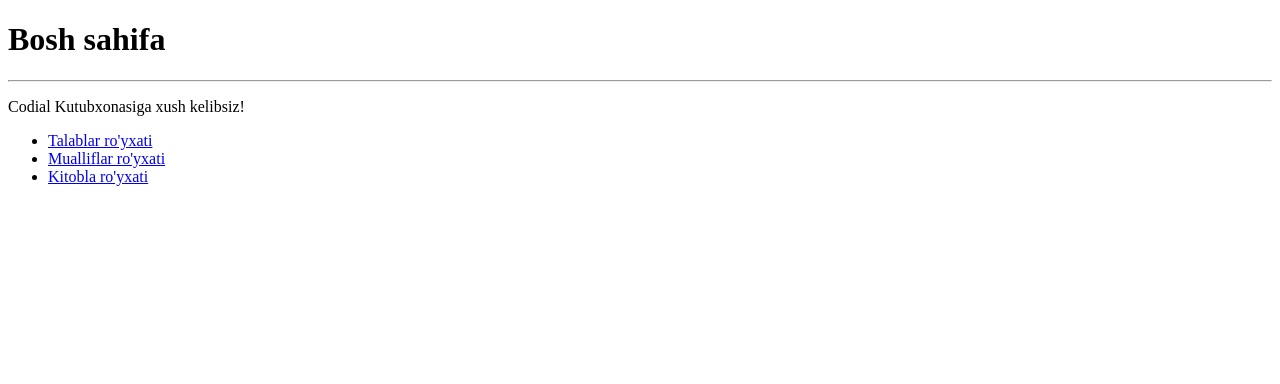
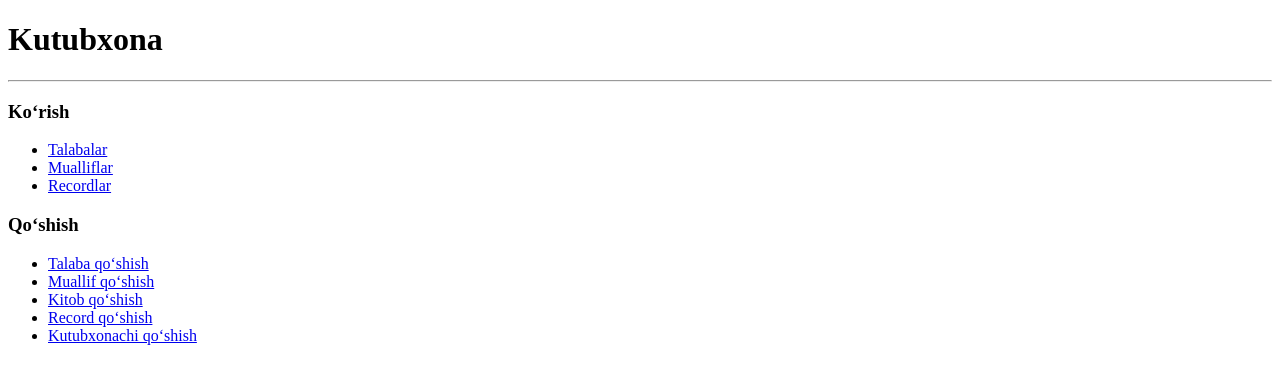
Before and after one commit to khusanaliturdaliyev-hub/firsthub, a Django app: page / in a window 1280 px wide. Shown: the top 384 px of the page. Run offline with Django 5.2, Linux system fonts and the light colour scheme.

Commit message:
Initial Django library project

```diff
--- a/core/urls.py
+++ b/core/urls.py
@@ -1,21 +1,27 @@
 from django.contrib import admin
 from django.urls import path
-
-from main.views import *
+from main import views
 
 urlpatterns = [
-    path('admin/', admin.site.urls),
+    path("admin/", admin.site.urls),
 
-    path('hello/', hello_view, name='hello'),
+    path("", views.home_view, name="home"),
+    path("hello/", views.hello_view, name="hello"),
 
-    path('', home_view, name='home'),
+    path("students/", views.students_view, name="students"),
+    path("students/<int:student_id>/", views.student_details_view, name="student_detail"),
 
-    path('students/', students_view, name='students'),
+    path("mualliflar/", views.mualliflar_view, name="mualliflar"),
+    path("mualliflar/<int:muallif_id>/", views.muallif_view, name="muallif_detail"),
+    path("mualliflar/<int:muallif_id>/delete/", views.muallif_delete_view, name="muallif_delete"),
 
-    path('students/<int:student_id>/', student_details_view),
+    path("records/", views.records_view, name="records"),
+    path("records/<int:record_id>/delete/", views.record_delete_view, name="record_delete"),
 
-    path('mualliflar/', mualliflar_view, name='mualliflar'),
-
-    path('mualliflar/<int:muallif_id>/', muallif_view),
+    path("students/create/", views.talaba_create_view, name="talaba_create"),
+    path("mualliflar/create/", views.muallif_create_view, name="muallif_create"),
+    path("kitoblar/create/", views.kitob_create_view, name="kitob_create"),
+    path("records/create/", views.record_create_view, name="record_create"),
+    path("kutubxonachilar/create/", views.kutubxonachi_create_view, name="kutubxonachi_create"),
 
 ]
--- a/main/views.py
+++ b/main/views.py
@@ -1,47 +1,356 @@
-from django.shortcuts import render
-from django.http import HttpResponse
+from django.shortcuts import render, redirect
+from django.http import Http404
 
 from .models import *
-
-def hello_view(request):
-    return HttpResponse(
-    """
-    <H1>Hello World!</H1>
-    <hr>
-    <p>from view</p>
-    """
-    )
 
 
 def home_view(request):
     return render(request, "home.html")
 
+
+def hello_view(request):
+    return render(request, "home.html")
+
+
+# -------------------------
+# Talabalar: list + sort
+# -------------------------
 def students_view(request):
-    talabalar = Talaba.objects.all()
-    data = {
-        'talabalar': talabalar,
+    sort = (request.GET.get("sort") or "ism").strip()
+
+    allowed = {
+        "ism": "ism",
+        "-ism": "-ism",
+        "kurs": "kurs",
+        "-kurs": "-kurs",
     }
-    return render(request, "students.html", context=data)
+    order_by = allowed.get(sort, "ism")
+
+    talabalar = Talaba.objects.all().order_by(order_by)
+
+    return render(request, "students.html", {
+        "talabalar": talabalar,
+        "sort": sort,
+    })
+
 
 def student_details_view(request, student_id):
-    talaba = Talaba.objects.get(id=student_id)
-    data = {
-        'talaba': talaba,
-    }
-    return render(request, "student.html", context=data)
+    try:
+        talaba = Talaba.objects.get(id=student_id)
+    except Talaba.DoesNotExist:
+        raise Http404("Talaba topilmadi")
+
+    return render(request, "student.html", {"talaba": talaba})
 
 
+# -------------------------
+# Mualliflar: search + detail + delete
+# -------------------------
 def mualliflar_view(request):
+    q = (request.GET.get("q") or "").strip()
+
     mualliflar = Muallif.objects.all()
-    context = {
-        'mualliflar' : mualliflar,
-    }
-    return render(request, "mualliflar.html", context)
+
+    if q:
+        mualliflar = mualliflar.filter(ism__icontains=q)
+
+    mualliflar = mualliflar.order_by("ism")
+
+    return render(request, "mualliflar.html", {
+        "mualliflar": mualliflar,
+        "q": q,
+    })
+
 
 def muallif_view(request, muallif_id):
-    muallif = Muallif.objects.get(id=muallif_id)
+    try:
+        muallif = Muallif.objects.get(id=muallif_id)
+    except Muallif.DoesNotExist:
+        raise Http404("Muallif topilmadi")
 
-    context = {
-        'muallif': muallif,
-    }
-    return render(request, "muallif.html", context)
+    kitoblar = Kitob.objects.filter(muallif=muallif).order_by("nom")
+
+    return render(request, "muallif.html", {
+        "muallif": muallif,
+        "kitoblar": kitoblar,
+    })
+
+
+def muallif_delete_view(request, muallif_id):
+    try:
+        muallif = Muallif.objects.get(id=muallif_id)
+    except Muallif.DoesNotExist:
+        raise Http404("Muallif topilmadi")
+
+    if request.method == "POST":
+        muallif.delete()
+        return redirect("mualliflar")
+
+    return render(request, "confirm_delete.html", {
+        "title": "Muallifni o‘chirish",
+        "object_name": muallif.ism,
+        "back_url_name": "muallif_detail",
+        "back_url_id": muallif.id,
+    })
+
+
+# -------------------------
+# Recordlar: search + delete
+# -------------------------
+def records_view(request):
+    q = (request.GET.get("q") or "").strip()
+
+    records = Record.objects.select_related("talaba", "kitob", "kutubxonachi").all()
+
+    if q:
+        records = records.filter(talaba__ism__icontains=q)
+
+    records = records.order_by("-olingan_sana")
+
+    return render(request, "records.html", {
+        "records": records,
+        "q": q,
+    })
+
+
+def record_delete_view(request, record_id):
+    try:
+        record = Record.objects.select_related("talaba", "kitob").get(id=record_id)
+    except Record.DoesNotExist:
+        raise Http404("Record topilmadi")
+
+    if request.method == "POST":
+        record.delete()
+        return redirect("records")
+
+    return render(request, "confirm_delete.html", {
+        "title": "Recordni o‘chirish",
+        "object_name": str(record),
+        "back_url_name": "records",
+        "back_url_id": None,
+    })
+
+
+# -------------------------
+# 1) Talaba qo'shish
+# -------------------------
+def talaba_create_view(request):
+    if request.method == "POST":
+        ism = (request.POST.get("ism") or "").strip()
+        guruh = (request.POST.get("guruh") or "").strip()
+        kurs = (request.POST.get("kurs") or "").strip()
+        kitob_soni = (request.POST.get("kitob_soni") or "").strip()
+
+        errors = []
+        if not ism:
+            errors.append("Ism kiritilishi shart.")
+        if kurs and not kurs.isdigit():
+            errors.append("Kurs faqat son bo‘lishi kerak.")
+        if kitob_soni and not kitob_soni.isdigit():
+            errors.append("Kitob soni faqat son bo‘lishi kerak.")
+
+        if not errors:
+            Talaba.objects.create(
+                ism=ism,
+                guruh=guruh or None,
+                kurs=int(kurs) if kurs else 1,
+                kitob_soni=int(kitob_soni) if kitob_soni else 0,
+            )
+            return redirect("students")
+
+        return render(request, "talaba_create.html", {"errors": errors, "data": request.POST})
+
+    return render(request, "talaba_create.html")
+
+
+# -------------------------
+# 2) Kitob qo'shish
+# -------------------------
+def kitob_create_view(request):
+    mualliflar = Muallif.objects.all().order_by("ism")
+
+    if request.method == "POST":
+        nom = (request.POST.get("nom") or "").strip()
+        janr = (request.POST.get("janr") or "").strip()
+        sahifa = (request.POST.get("sahifa") or "").strip()
+        muallif_id = (request.POST.get("muallif_id") or "").strip()
+
+        errors = []
+        if not nom:
+            errors.append("Kitob nomi kiritilishi shart.")
+        if not janr:
+            errors.append("Janr kiritilishi shart.")
+        if not sahifa or not sahifa.isdigit():
+            errors.append("Sahifa son bo‘lishi shart.")
+        if not muallif_id or not muallif_id.isdigit():
+            errors.append("Muallif tanlanishi shart.")
+
+        muallif = None
+        if muallif_id.isdigit():
+            try:
+                muallif = Muallif.objects.get(id=int(muallif_id))
+            except Muallif.DoesNotExist:
+                errors.append("Muallif topilmadi.")
+
+        if not errors:
+            Kitob.objects.create(
+                nom=nom,
+                janr=janr,
+                sahifa=int(sahifa),
+                muallif=muallif,
+            )
+            return redirect("home")
+
+        return render(request, "kitob_create.html", {
+            "errors": errors,
+            "data": request.POST,
+            "mualliflar": mualliflar,
+        })
+
+    return render(request, "kitob_create.html", {"mualliflar": mualliflar})
+
+
+# -------------------------
+# 3) Muallif qo'shish
+# -------------------------
+def muallif_create_view(request):
+    jins_choices = Muallif.JINS  # (("Erkak,", "Erkak"), ("Ayol","Ayol"))
+
+    if request.method == "POST":
+        ism = (request.POST.get("ism") or "").strip()
+        jins = (request.POST.get("jins") or "").strip()
+        t_sana = (request.POST.get("t_sana") or "").strip()
+        kitob_soni = (request.POST.get("kitob_soni") or "").strip()
+        tirik = request.POST.get("tirik") == "on"
+
+        allowed_jins = [c[0] for c in jins_choices]
+
+        errors = []
+        if not ism:
+            errors.append("Ism kiritilishi shart.")
+        if jins not in allowed_jins:
+            errors.append("Jins noto‘g‘ri tanlangan.")
+        if kitob_soni and (not kitob_soni.isdigit()):
+            errors.append("Kitob soni son bo‘lishi kerak.")
+        # t_sana bo'sh bo'lsa ham mumkin (null)
+        # format HTML date: YYYY-MM-DD
+
+        if not errors:
+            Muallif.objects.create(
+                ism=ism,
+                jins=jins,
+                t_sana=t_sana or None,
+                kitob_soni=int(kitob_soni) if kitob_soni else None,
+                tirik=tirik,
+            )
+            return redirect("mualliflar")
+
+        return render(request, "muallif_create.html", {
+            "errors": errors,
+            "data": request.POST,
+            "jins_choices": jins_choices,
+        })
+
+    return render(request, "muallif_create.html", {"jins_choices": jins_choices})
+
+
+# -------------------------
+# 4) Record qo'shish
+# -------------------------
+def record_create_view(request):
+    talabalar = Talaba.objects.all().order_by("ism")
+    kitoblar = Kitob.objects.all().order_by("nom")
+    kutubxonachilar = Kutubxonachi.objects.all().order_by("ism")
+
+    if request.method == "POST":
+        talaba_id = (request.POST.get("talaba_id") or "").strip()
+        kitob_id = (request.POST.get("kitob_id") or "").strip()
+        kutubxonachi_id = (request.POST.get("kutubxonachi_id") or "").strip()
+        qaytargan_sana = (request.POST.get("qaytargan_sana") or "").strip()
+
+        errors = []
+        if not talaba_id.isdigit():
+            errors.append("Talaba tanlanishi shart.")
+        if not kitob_id.isdigit():
+            errors.append("Kitob tanlanishi shart.")
+        if not kutubxonachi_id.isdigit():
+            errors.append("Kutubxonachi tanlanishi shart.")
+
+        talaba = kitob = kutubxonachi = None
+
+        if talaba_id.isdigit():
+            try:
+                talaba = Talaba.objects.get(id=int(talaba_id))
+            except Talaba.DoesNotExist:
+                errors.append("Talaba topilmadi.")
+
+        if kitob_id.isdigit():
+            try:
+                kitob = Kitob.objects.get(id=int(kitob_id))
+            except Kitob.DoesNotExist:
+                errors.append("Kitob topilmadi.")
+
+        if kutubxonachi_id.isdigit():
+            try:
+                kutubxonachi = Kutubxonachi.objects.get(id=int(kutubxonachi_id))
+            except Kutubxonachi.DoesNotExist:
+                errors.append("Kutubxonachi topilmadi.")
+
+        if not errors:
+            Record.objects.create(
+                talaba=talaba,
+                kitob=kitob,
+                kutubxonachi=kutubxonachi,
+                qaytargan_sana=qaytargan_sana or None,
+            )
+            return redirect("records")
+
+        return render(request, "record_create.html", {
+            "errors": errors,
+            "data": request.POST,
+            "talabalar": talabalar,
+            "kitoblar": kitoblar,
+            "kutubxonachilar": kutubxonachilar,
+        })
+
+    return render(request, "record_create.html", {
+        "talabalar": talabalar,
+        "kitoblar": kitoblar,
+        "kutubxonachilar": kutubxonachilar,
+    })
+
+
+# -------------------------
+# 5) Kutubxonachi qo'shish (ish_vaqti select)
+# -------------------------
+def kutubxonachi_create_view(request):
+    # select uchun variantlar (HH:MM)
+    time_options = [
+        "08:00", "09:00", "10:00", "11:00", "12:00",
+        "13:00", "14:00", "15:00", "16:00", "17:00", "18:00",
+    ]
+
+    if request.method == "POST":
+        ism = (request.POST.get("ism") or "").strip()
+        ish_vaqti = (request.POST.get("ish_vaqti") or "").strip()
+
+        errors = []
+        if not ism:
+            errors.append("Ism kiritilishi shart.")
+        if ish_vaqti and ish_vaqti not in time_options:
+            errors.append("Ish vaqti noto‘g‘ri tanlangan.")
+
+        if not errors:
+            Kutubxonachi.objects.create(
+                ism=ism,
+                ish_vaqti=ish_vaqti or None,
+            )
+            return redirect("home")
+
+        return render(request, "kutubxonachi_create.html", {
+            "errors": errors,
+            "data": request.POST,
+            "time_options": time_options,
+        })
+
+    return render(request, "kutubxonachi_create.html", {"time_options": time_options})
--- a/templates/home.html
+++ b/templates/home.html
@@ -1,23 +1,24 @@
-<!DOCTYPE html>
-<html lang="en">
-<head>
-    <meta charset="UTF-8">
-    <title>Kutubxona | Bosh sahifa</title>
-</head>
+<!doctype html>
+<html lang="uz">
+<head><meta charset="utf-8"><meta name="viewport" content="width=device-width, initial-scale=1"><title>Home</title></head>
 <body>
-    <h1>Bosh sahifa</h1>
-    <hr>
-    <p>Codial Kutubxonasiga xush kelibsiz!</p>
-    <ul>
-        <li>
-            <a href="/students/">Talablar ro'yxati</a>
-        </li>
-        <li>
-            <a href="/mualliflar/ ">Mualliflar ro'yxati</a>
-        </li>
-        <li>
-            <a href="#">Kitobla ro'yxati</a>
-        </li>
-    </ul>
+  <h1>Kutubxona</h1>
+  <hr>
+
+  <h3>Ko‘rish</h3>
+  <ul>
+    <li><a href="{% url 'students' %}">Talabalar</a></li>
+    <li><a href="{% url 'mualliflar' %}">Mualliflar</a></li>
+    <li><a href="{% url 'records' %}">Recordlar</a></li>
+  </ul>
+
+  <h3>Qo‘shish</h3>
+  <ul>
+    <li><a href="{% url 'talaba_create' %}">Talaba qo‘shish</a></li>
+    <li><a href="{% url 'muallif_create' %}">Muallif qo‘shish</a></li>
+    <li><a href="{% url 'kitob_create' %}">Kitob qo‘shish</a></li>
+    <li><a href="{% url 'record_create' %}">Record qo‘shish</a></li>
+    <li><a href="{% url 'kutubxonachi_create' %}">Kutubxonachi qo‘shish</a></li>
+  </ul>
 </body>
 </html>
```
Also changed, not shown: templates/confirm_delete.html (added, +18 -0 lines), templates/kitob_create.html (added, +37 -0 lines), templates/kutubxonachi_create.html (added, +34 -0 lines), templates/muallif_create.html (added, +42 -0 lines), templates/mualliflar.html (+24 -15 lines), templates/record_create.html (added, +60 -0 lines), templates/students.html (+10 -0 lines), templates/talaba_create.html (added, +33 -0 lines).
